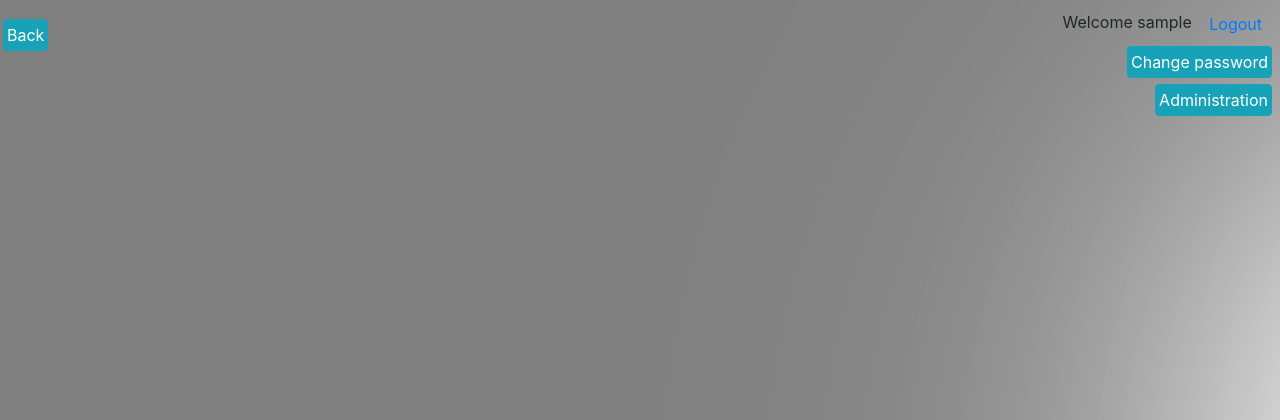
After one commit to Meemeimei/Keskustelufoorumi, a Flask app: page /areas/1 in a window 1280 px wide. The commit adds this page. Shown: the top 420 px of the page. Run offline with Flask 2, Linux system fonts and the light colour scheme; a user stored in the database is signed in; tables that the repository leaves empty hold one stand-in row (values such as "Sample post"); some libraries are stand-ins or nearby versions.

Commit message:
uusittu ulkoasua ja paranneltu alueiden luomista

```diff
--- a/Sovellus/areas/areaController.py
+++ b/Sovellus/areas/areaController.py
@@ -2,6 +2,7 @@ from flask import render_template, request, redirect
 from Sovellus import db
 from Sovellus.areas.forms import AreaForm
 from Sovellus.areas.models import Area
+from Sovellus.posts.models import Post
 from Sovellus.home import homeController
 
 def createArea():
@@ -9,9 +10,16 @@ def createArea():
     name = form.name.data
     area = Area.query.filter_by(name=name).first()
     if area:
-        return homeController.home()
+        return homeController.homeWithCustomError("Area name must be unique")
 
     area = Area(name)
     db.session().add(area)
     db.session().commit()
-    return homeController.home()
+    return homeController.homeWithCustomMessage("Area created successfully")
+
+def openArea(areaId):
+    area = Area.query.filter_by(id=areaId).first()
+    if not area:
+        return homeController.homeWithCustomError("Area not found")
+
+    return render_template("area/index.html", posts=Post.query.filter(Post.area_id == areaId))
--- a/Sovellus/home/homeController.py
+++ b/Sovellus/home/homeController.py
@@ -5,3 +5,9 @@ from Sovellus.areas.models import Area
 
 def home():
     return render_template("home/index.html", groupForm = AreaForm(), areas=Area.query.all())
+
+def homeWithCustomMessage(message):
+    return render_template("home/index.html", message = message, groupForm = AreaForm(), areas=Area.query.all())
+
+def homeWithCustomError(error):
+    return render_template("home/index.html", error = error, groupForm = AreaForm(), areas=Area.query.all())
--- a/Sovellus/static/site.css
+++ b/Sovellus/static/site.css
@@ -1,3 +1,18 @@
 body {
     background-image: url("grey.png");
 }
+
+#userControl {
+    position: absolute;
+    top: 5px;
+    right: 5px;
+}
+
+#userControlButtons {
+    text-align: right;
+}
+
+#buttonInput {
+    padding: 3px;
+    margin: 3px;
+}
--- a/Sovellus/static/site.js
+++ b/Sovellus/static/site.js
@@ -31,3 +31,11 @@ function checkPassword() {
     $("#submitButton")[0].disabled = true;
   }
 }
+
+function validateAreaName() {
+  if ($("#name").val() !== "") {
+    $("#submitAreaButton")[0].disabled = false;
+  } else {
+    $("#submitAreaButton")[0].disabled = true;
+  }
+}
--- /dev/null
+++ b/Sovellus/templates/area/index.html
@@ -0,0 +1,9 @@
+{% extends "shared/layout.html" %}
+
+{% block body %}
+<p>
+    <form method="GET" action="{{ url_for('home') }}">
+        <input id="buttonInput" type="submit" class="btn btn-info" value="Back"/>
+      </form>
+</p>
+{% endblock %}
--- a/Sovellus/templates/shared/layout.html
+++ b/Sovellus/templates/shared/layout.html
@@ -4,15 +4,27 @@
     <meta charset="utf-8">
     <title>Superkeskustelufoorumi</title>
     <link rel="shortcut icon" href="{{ url_for('static', filename='favicon.ico') }}">
+    <link rel="stylesheet" type="text/css" href="{{ url_for('static', filename='bootstrap.min.css') }}">
+    <link rel="stylesheet" type="text/css" href="{{ url_for('static', filename='site.css') }}">
+    <script src="{{ url_for('static', filename='jquery-3.4.1.min.slim.js') }}"></script>
+    <script src="{{ url_for('static', filename='site.js') }}"></script>
   </head>
 
-  <link rel="stylesheet" type="text/css" href="{{ url_for('static', filename='bootstrap.min.css') }}">
-  <link rel="stylesheet" type="text/css" href="{{ url_for('static', filename='site.css') }}">
-  <script src="{{ url_for('static', filename='jquery-3.4.1.min.slim.js') }}"></script>
-  <script src="{{ url_for('static', filename='site.js') }}"></script>
 
   <body>
-    <div> Welcome {{ current_user.name }} </div>
+    <div id="userControl">Welcome {{ current_user.username }} <a class="btn btn-link" href='logout'>Logout</a>
+      <div id="userControlButtons">
+        <form method="GET" action="{{ url_for('changePassword') }}">
+          <input id="buttonInput" type="submit" class="btn btn-info" value="Change password"/>
+        </form>
+        {% if current_user.is_admin %}
+        <form method="GET" action="{{ url_for('administration') }}">
+          <input id="buttonInput" type="submit" class="btn btn-info" value="Administration"/>
+        </form>
+      </div>
+    </div>
+
+    {% endif %}
     {% block body %}
     <p>
     </p>
--- a/Sovellus/views.py
+++ b/Sovellus/views.py
@@ -12,7 +12,7 @@ from Sovellus.areas import areaController
 def index():
     return homeController.home()
 
-@app.route("/home", methods=["POST"])
+@app.route("/home")
 @login_required
 def home():
     return homeController.home()
@@ -62,6 +62,11 @@ def deleteUser(userId):
 def createArea():
     return areaController.createArea()
 
+@app.route("/areas/<areaId>")
+@login_required
+def openArea(areaId):
+    return areaController.openArea(areaId)
+
 @app.route("/auth/logout")
 @login_required
 def auth_logout():
```
Also changed, not shown: Sovellus/templates/home/index.html (+7 -14 lines).
